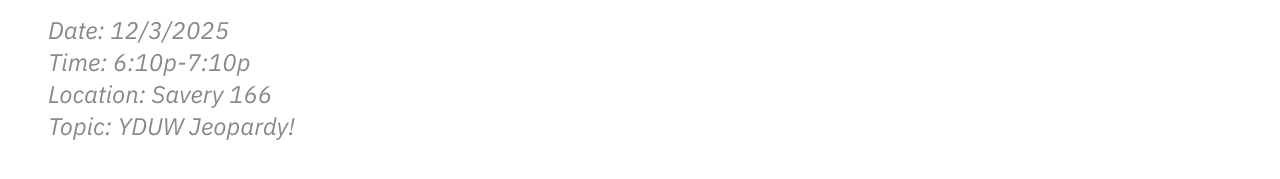
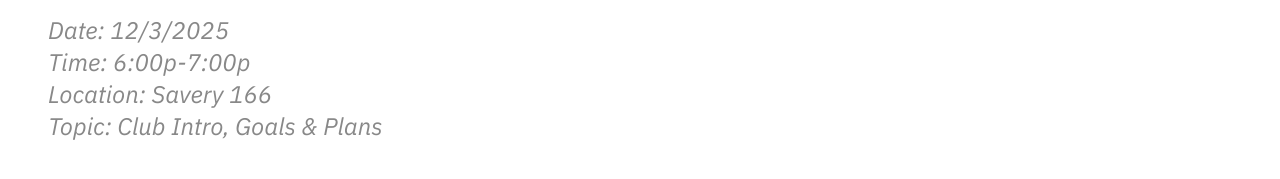
Before and after one commit to epshteinmatthew/yduw_site, a website built with webpack: page index.html in a window 1280 px wide. Shown: the part 827-1006 px from the top of the page. Built offline with nearby package versions, Linux system fonts and the light colour scheme; a script that the page names is missing.

Commit message:
meeting topic

```diff
--- a/index.html
+++ b/index.html
@@ -154,9 +154,9 @@
   <button id="no-btn" onclick="vote('no')">No</button>
 </div>
 <p class="smaller" id="date">Date: 12/3/2025</p>
-<p class="smaller" id="time">Time: 6:10p-7:10p</p>
+<p class="smaller" id="time">Time: 6:00p-7:00p</p>
 <p class="smaller" id="location">Location: Savery 166</p>
-<p class="smaller" id="topic">Topic: YDUW Jeopardy!</p>
+<p class="smaller" id="topic">Topic: Club Intro, Goals & Plans</p>
 <p class="smaller" id="counter"></p>
 
 <script src="https://cdn.jsdelivr.net/npm/gun/gun.js"></script>
```
